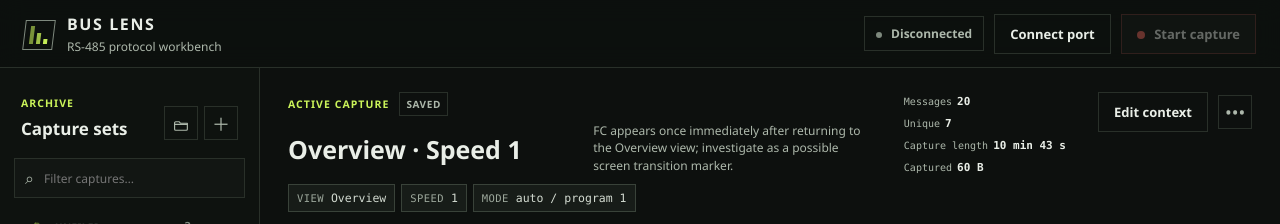
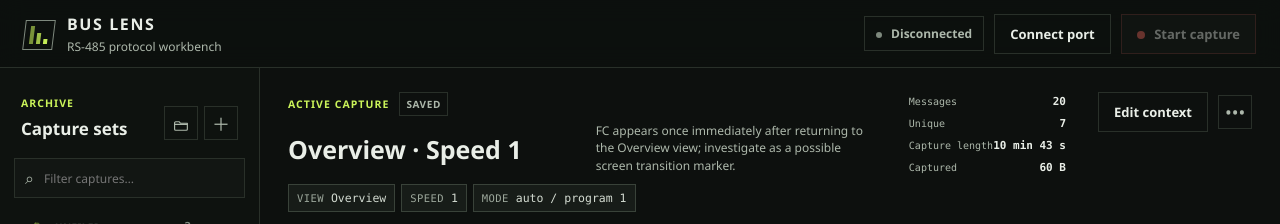
Before and after one commit to Wiktor102/bus-lens, a React (Vite) app: page / in a window 1280 px wide. Shown: the top 224 px of the page. Built offline with nearby package versions, Linux system fonts and the light colour scheme.

Commit message:
Stack capture summary metrics vertically

```diff
--- a/src/styles.css
+++ b/src/styles.css
@@ -614,10 +614,11 @@ p {
 	font: 10px var(--mono);
 }
 .capture-summary span {
-	display: inline-flex;
-	gap: 5px;
+	display: flex;
 	align-items: baseline;
+	justify-content: space-between;
 	white-space: nowrap;
+	width: 100%;
 }
 .capture-summary span + span::before {
 	content: none;
```
